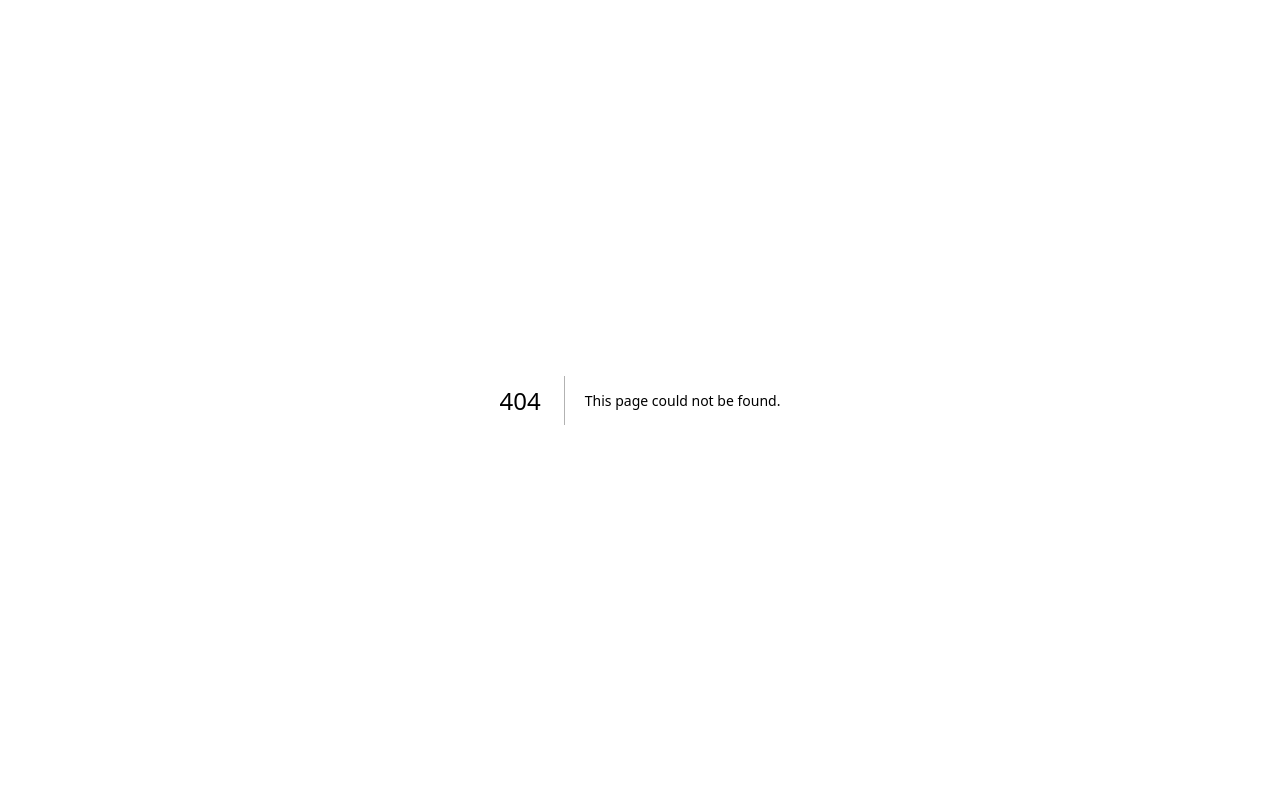
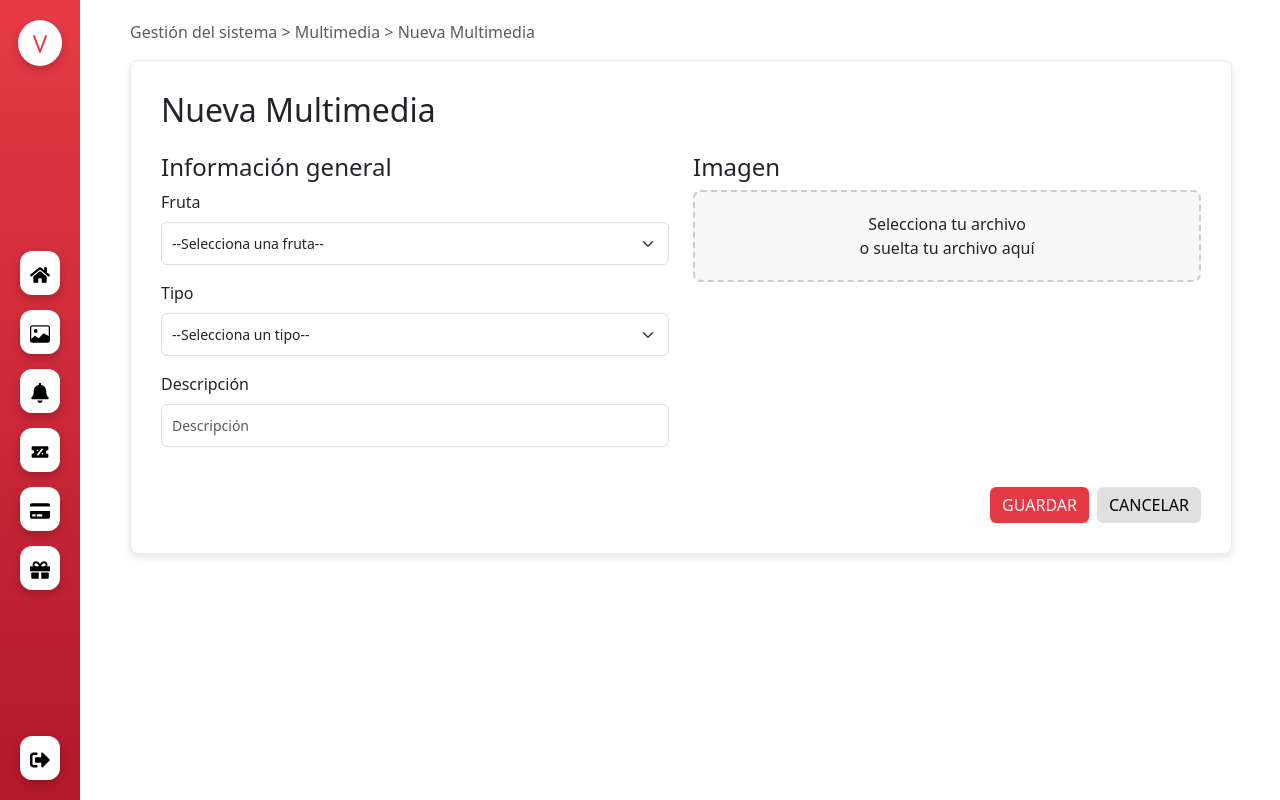
Before and after one commit to vic4or/Villaizan, a Next.js app in the folder frontend/villaizan2d/: page /pages/multimedia/nuevo in a window 1280 px wide. Before the commit this address had no page. Built offline with nearby package versions, Linux system fonts and the light colour scheme.

Commit message:
ruteo lista multimedia a nuevo multimedia

```diff
--- a/frontend/villaizan2d/src/app/components/multimedia/listadoMultimedia.js
+++ b/frontend/villaizan2d/src/app/components/multimedia/listadoMultimedia.js
@@ -40,7 +40,7 @@ export default function ListadoMultimedia() {
       };
 
     const handleAddNew = () => {
-        router.push("/multimedia/nuevo");
+        router.push("/pages/multimedia/nuevo");
     };
 
     return (
--- a/frontend/villaizan2d/src/app/components/multimedia/lista/page.js
+++ b/frontend/villaizan2d/src/app/pages/multimedia/lista/page.js
@@ -1,10 +1,10 @@
 "use client";
 
 import React from "react";
-import Menu from '../../menu/menu.js';
-import ListaMultimedia from "../listadoMultimedia.js";
+import Menu from '../../../components/menu/menu.js';
+import ListaMultimedia from "../../../components/multimedia/listadoMultimedia.js";
 
-export default function PaginaNuevaMultimedia() {
+export default function PaginaListaMultimedia() {
   return (
     <div style={{ display: "flex", flexDirection: "row", height: "100vh", overflow: "hidden" }}>
       <div style={{ width: "80px", backgroundColor: "#b71c1c", height: "100vh", position: "fixed", top: 0, left: 0 }}>
--- /dev/null
+++ b/frontend/villaizan2d/src/app/pages/multimedia/nuevo/page.js
@@ -0,0 +1,19 @@
+"use client";
+
+import React from "react";
+import Menu from '../../../components/menu/menu.js';
+import ListaMultimedia from "../../../components/multimedia/listadoMultimedia.js";
+import NuevaMultimedia from "@/app/components/multimedia/nuevaMultimedia.js";
+
+export default function PaginaNuevaMultimedia() {
+  return (
+    <div style={{ display: "flex", flexDirection: "row", height: "100vh", overflow: "hidden" }}>
+      <div style={{ width: "80px", backgroundColor: "#b71c1c", height: "100vh", position: "fixed", top: 0, left: 0 }}>
+        <Menu />
+      </div>
+      <div style={{ marginLeft: "80px", padding: "20px", width: "100%", overflowY: "auto" }}>
+        <NuevaMultimedia />
+      </div>
+    </div>
+  );
+}
```
Also changed, not shown: frontend/villaizan2d/src/app/components/multimedia/nuevo/page.js (deleted, +0 -8 lines).
